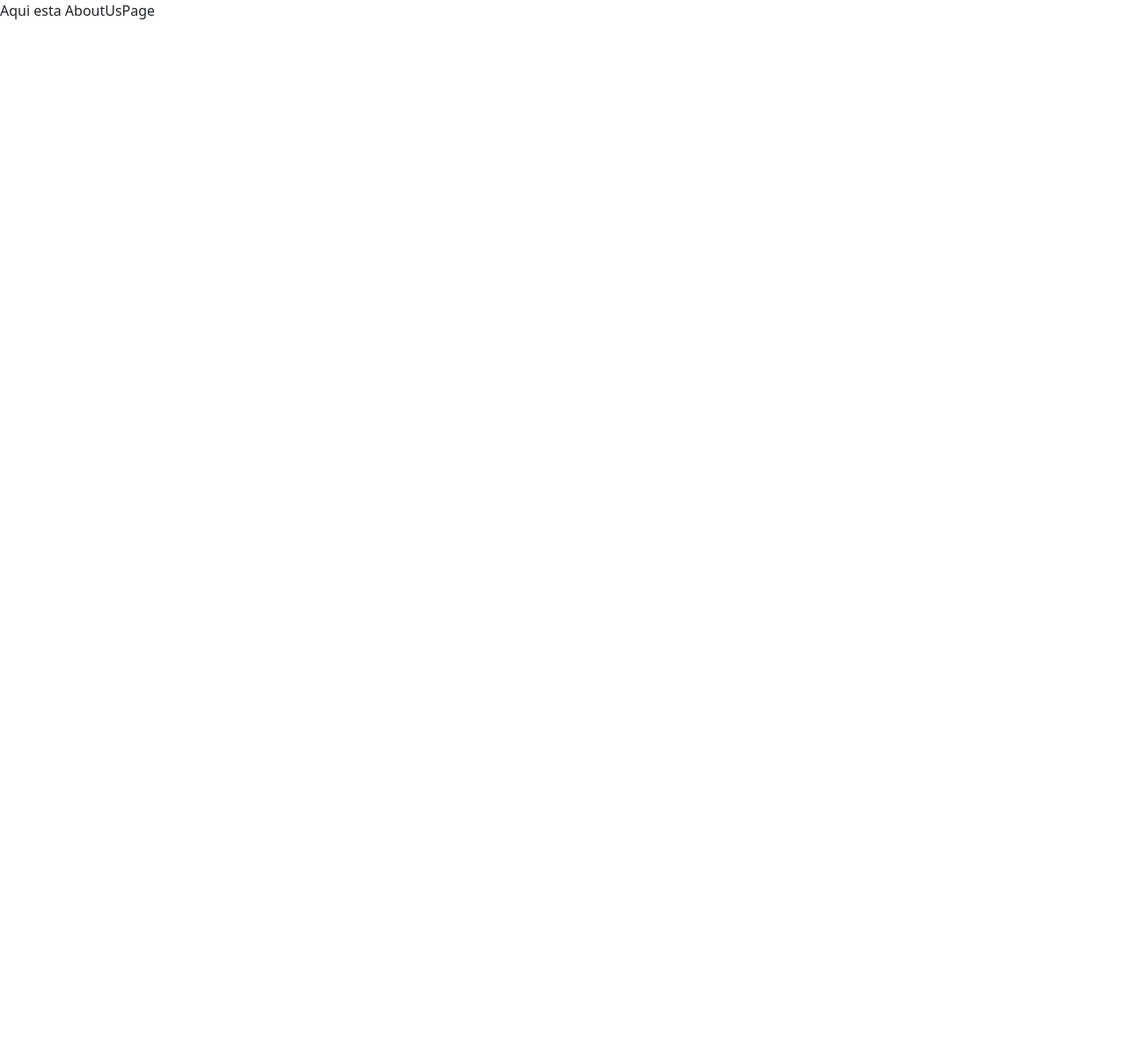
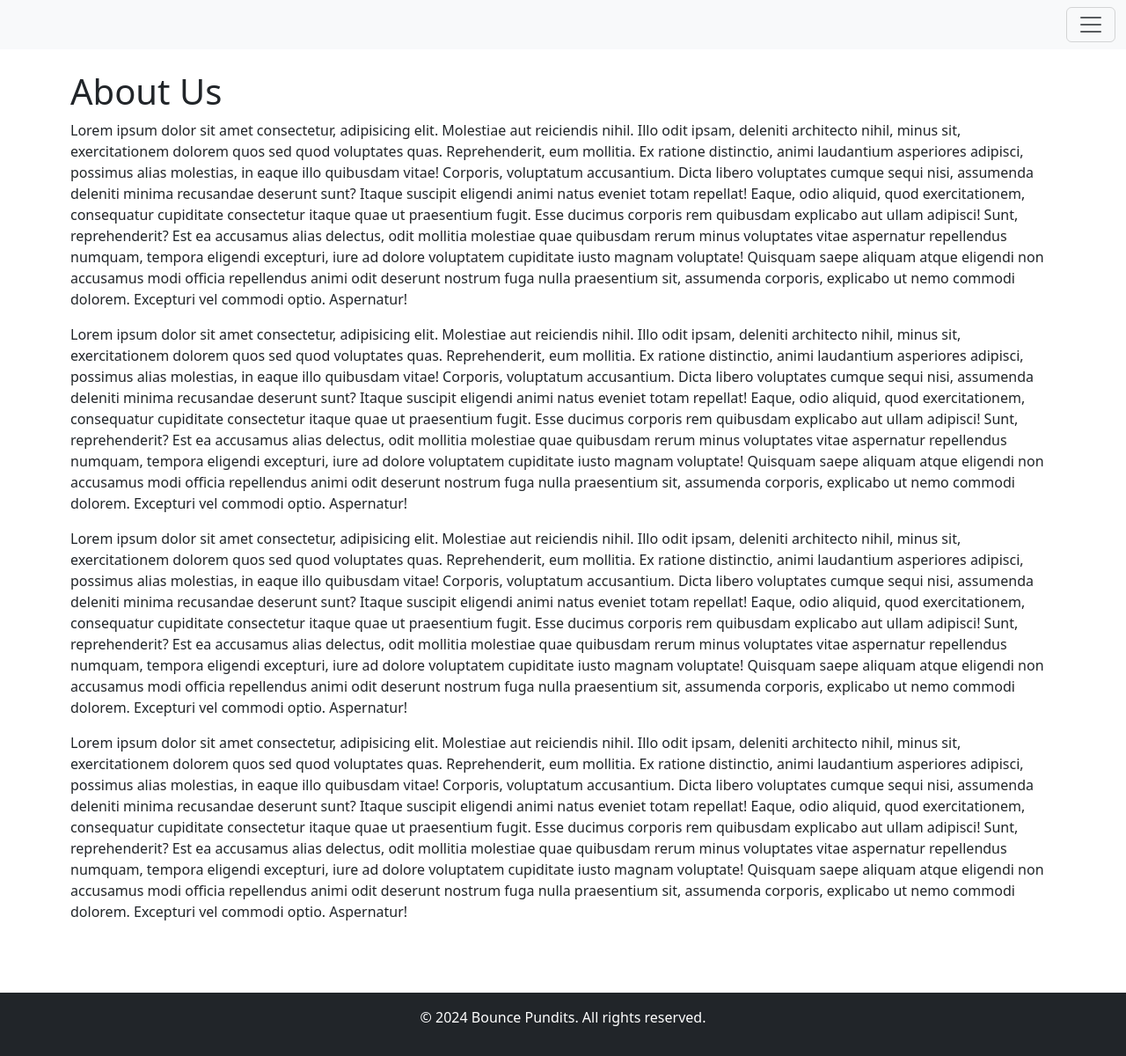
Before and after one commit to martamerchan16/Bounce-Pundits-Client, a React (Vite) app: page /about in a window 1280 px wide. Shown: the whole page at 88% size. Before the commit the page ends 800 px from the top, so only its background shows below. Built offline with nearby package versions, Linux system fonts and the light colour scheme.

Commit message:
home page background video and aboutUs page

```diff
--- a/src/App.css
+++ b/src/App.css
@@ -1,3 +1,3 @@
-img {
+/* img {
     width: 100%;
-}
+} */
--- a/src/App.jsx
+++ b/src/App.jsx
@@ -11,12 +11,16 @@ import EditClubPage from './Pages/EditClubPage/EditClubPage'
 import EditReviewPage from './Pages/EditReviewPage/EditReviewPage'
 import ClubDetailsPage from './Pages/ClubDetailsPage/ClubDetailsPage'
 import NotFoundPage from './Pages/NotFoundPage/NotFoundPage'
+import Navigation from './components/Navigation/Navigation';
+import Footer from './components/Footer_/Footer';
 
 function App() {
 
   return (
 
     <div className='App'>
+
+      <Navigation />
       <Routes>
         <Route path='/' element={<HomePage />} />
         <Route path='/about' element={<AboutUsPage />} />
@@ -28,6 +32,7 @@ function App() {
         <Route path='/clubs/:id/review/edit/:id' element={<EditReviewPage />} />
         <Route path='*' element={<NotFoundPage />} />
       </Routes>
+      <Footer />
     </div>
   )
 }
--- a/src/Pages/AboutUsPage/AboutUsPage.css
+++ b/src/Pages/AboutUsPage/AboutUsPage.css
@@ -0,0 +1,3 @@
+.aboutus {
+    margin: 80px;
+}
--- a/src/Pages/AboutUsPage/AboutUsPage.jsx
+++ b/src/Pages/AboutUsPage/AboutUsPage.jsx
@@ -1,7 +1,33 @@
+import "./AboutUsPage.css"
+
 const AboutUsPage = () => {
 
     return (
-        <p>Aqui esta AboutUsPage</p>
+        <div className="aboutus">
+
+            <h1>About Us</h1>
+            <p>Lorem ipsum dolor sit amet consectetur, adipisicing elit. Molestiae aut reiciendis nihil. Illo odit ipsam, deleniti architecto nihil, minus sit, exercitationem dolorem quos sed quod voluptates quas. Reprehenderit, eum mollitia.
+                Ex ratione distinctio, animi laudantium asperiores adipisci, possimus alias molestias, in eaque illo quibusdam vitae! Corporis, voluptatum accusantium. Dicta libero voluptates cumque sequi nisi, assumenda deleniti minima recusandae deserunt sunt?
+                Itaque suscipit eligendi animi natus eveniet totam repellat! Eaque, odio aliquid, quod exercitationem, consequatur cupiditate consectetur itaque quae ut praesentium fugit. Esse ducimus corporis rem quibusdam explicabo aut ullam adipisci!
+                Sunt, reprehenderit? Est ea accusamus alias delectus, odit mollitia molestiae quae quibusdam rerum minus voluptates vitae aspernatur repellendus numquam, tempora eligendi excepturi, iure ad dolore voluptatem cupiditate iusto magnam voluptate!
+                Quisquam saepe aliquam atque eligendi non accusamus modi officia repellendus animi odit deserunt nostrum fuga nulla praesentium sit, assumenda corporis, explicabo ut nemo commodi dolorem. Excepturi vel commodi optio. Aspernatur!</p>
+            <p>Lorem ipsum dolor sit amet consectetur, adipisicing elit. Molestiae aut reiciendis nihil. Illo odit ipsam, deleniti architecto nihil, minus sit, exercitationem dolorem quos sed quod voluptates quas. Reprehenderit, eum mollitia.
+                Ex ratione distinctio, animi laudantium asperiores adipisci, possimus alias molestias, in eaque illo quibusdam vitae! Corporis, voluptatum accusantium. Dicta libero voluptates cumque sequi nisi, assumenda deleniti minima recusandae deserunt sunt?
+                Itaque suscipit eligendi animi natus eveniet totam repellat! Eaque, odio aliquid, quod exercitationem, consequatur cupiditate consectetur itaque quae ut praesentium fugit. Esse ducimus corporis rem quibusdam explicabo aut ullam adipisci!
+                Sunt, reprehenderit? Est ea accusamus alias delectus, odit mollitia molestiae quae quibusdam rerum minus voluptates vitae aspernatur repellendus numquam, tempora eligendi excepturi, iure ad dolore voluptatem cupiditate iusto magnam voluptate!
+                Quisquam saepe aliquam atque eligendi non accusamus modi officia repellendus animi odit deserunt nostrum fuga nulla praesentium sit, assumenda corporis, explicabo ut nemo commodi dolorem. Excepturi vel commodi optio. Aspernatur!</p>
+            <p>Lorem ipsum dolor sit amet consectetur, adipisicing elit. Molestiae aut reiciendis nihil. Illo odit ipsam, deleniti architecto nihil, minus sit, exercitationem dolorem quos sed quod voluptates quas. Reprehenderit, eum mollitia.
+                Ex ratione distinctio, animi laudantium asperiores adipisci, possimus alias molestias, in eaque illo quibusdam vitae! Corporis, voluptatum accusantium. Dicta libero voluptates cumque sequi nisi, assumenda deleniti minima recusandae deserunt sunt?
+                Itaque suscipit eligendi animi natus eveniet totam repellat! Eaque, odio aliquid, quod exercitationem, consequatur cupiditate consectetur itaque quae ut praesentium fugit. Esse ducimus corporis rem quibusdam explicabo aut ullam adipisci!
+                Sunt, reprehenderit? Est ea accusamus alias delectus, odit mollitia molestiae quae quibusdam rerum minus voluptates vitae aspernatur repellendus numquam, tempora eligendi excepturi, iure ad dolore voluptatem cupiditate iusto magnam voluptate!
+                Quisquam saepe aliquam atque eligendi non accusamus modi officia repellendus animi odit deserunt nostrum fuga nulla praesentium sit, assumenda corporis, explicabo ut nemo commodi dolorem. Excepturi vel commodi optio. Aspernatur!</p>
+            <p>Lorem ipsum dolor sit amet consectetur, adipisicing elit. Molestiae aut reiciendis nihil. Illo odit ipsam, deleniti architecto nihil, minus sit, exercitationem dolorem quos sed quod voluptates quas. Reprehenderit, eum mollitia.
+                Ex ratione distinctio, animi laudantium asperiores adipisci, possimus alias molestias, in eaque illo quibusdam vitae! Corporis, voluptatum accusantium. Dicta libero voluptates cumque sequi nisi, assumenda deleniti minima recusandae deserunt sunt?
+                Itaque suscipit eligendi animi natus eveniet totam repellat! Eaque, odio aliquid, quod exercitationem, consequatur cupiditate consectetur itaque quae ut praesentium fugit. Esse ducimus corporis rem quibusdam explicabo aut ullam adipisci!
+                Sunt, reprehenderit? Est ea accusamus alias delectus, odit mollitia molestiae quae quibusdam rerum minus voluptates vitae aspernatur repellendus numquam, tempora eligendi excepturi, iure ad dolore voluptatem cupiditate iusto magnam voluptate!
+                Quisquam saepe aliquam atque eligendi non accusamus modi officia repellendus animi odit deserunt nostrum fuga nulla praesentium sit, assumenda corporis, explicabo ut nemo commodi dolorem. Excepturi vel commodi optio. Aspernatur!</p>
+
+        </div>
     )
 }
 export default AboutUsPage
--- a/src/Pages/ClubsPage.jsx/ClubsPage.jsx
+++ b/src/Pages/ClubsPage.jsx/ClubsPage.jsx
@@ -36,7 +36,7 @@ const ClubPage = () => {
         < div className="ClubsPage" >
 
             {isLoading ?
-                <h1>Cargando...</h1>
+                <h1>Cargando!!!...</h1>
                 : clubs.map(eachClub => {
 
                     return (
--- a/src/Pages/HomePage/HomePage.css
+++ b/src/Pages/HomePage/HomePage.css
@@ -0,0 +1,32 @@
+.HomePage {
+    display: flex;
+    flex-direction: column;
+    min-height: 100vh;
+    width: 100%;
+}
+
+.video-section {
+    position: relative;
+    height: 100vh;
+    scroll-snap-align: start;
+    display: flex;
+    align-items: center;
+    justify-content: center;
+    color: white;
+    text-align: center;
+}
+
+.bg-video {
+    position: absolute;
+    top: 0;
+    left: 0;
+    width: 100%;
+    height: 100%;
+    object-fit: cover;
+    z-index: -1;
+}
+
+
+.content {
+    z-index: 1;
+}
--- a/src/components/Footer_/Footer.css
+++ b/src/components/Footer_/Footer.css
@@ -0,0 +1,3 @@
+.footer {
+    position: Bottom;
+}
--- a/src/components/Footer_/Footer.jsx
+++ b/src/components/Footer_/Footer.jsx
@@ -1,9 +1,17 @@
+import "./Footer.css"
+
 function Footer() {
 
     return (
-        <div>
-            <h2>footer!!!!</h2>
-        </div>
+
+        <footer className="footer bg-dark text-white mt-auto py-3">
+
+            <div className="text-center">
+                <p>© 2024 Bounce Pundits. All rights reserved.</p>
+            </div>
+
+        </footer>
+
     )
 }
 
--- a/src/components/Navigation/Navigation.jsx
+++ b/src/components/Navigation/Navigation.jsx
@@ -1,18 +1,14 @@
-import Button from 'react-bootstrap/Button';
-import Container from 'react-bootstrap/Container';
-import Form from 'react-bootstrap/Form';
-import Nav from 'react-bootstrap/Nav';
-import Navbar from 'react-bootstrap/Navbar';
-import NavDropdown from 'react-bootstrap/NavDropdown';
-import Offcanvas from 'react-bootstrap/Offcanvas';
+import { Navbar, Container, Form, Offcanvas, Nav, Button } from 'react-bootstrap'
+import { Link } from 'react-router-dom';
 
 function Navigation() {
 
     return (
-        <>
-            <Navbar key={'lg'} expand={'lg'} className="bg-body-tertiary mb-3">
+
+        <Navbar key={false} expand={false} className="bg-body-tertiary mb-3" fixed='top'>
             <Container fluid>
-                    <Navbar.Brand href="#">Navbar Offcanvas</Navbar.Brand>
+                {/* <Navbar.Brand to="/" as={Link}>Buonce Pundits</Navbar.Brand> */}
+                <Navbar.Brand></Navbar.Brand>
                 <Navbar.Toggle aria-controls={`offcanvasNavbar-expand-lg`} />
                 <Navbar.Offcanvas
                     id={`offcanvasNavbar-expand-lg`}
@@ -21,42 +17,22 @@ function Navigation() {
                 >
                     <Offcanvas.Header closeButton>
                         <Offcanvas.Title id={`offcanvasNavbarLabel-expand-lg`}>
-                                Offcanvas
+                            Buonce Pundits
                         </Offcanvas.Title>
                     </Offcanvas.Header>
                     <Offcanvas.Body>
                         <Nav className="justify-content-end flex-grow-1 pe-3">
-                                <Nav.Link href="#action1">Home</Nav.Link>
-                                <Nav.Link href="#action2">Link</Nav.Link>
-                                <NavDropdown
-                                    title="Dropdown"
-                                    id={`offcanvasNavbarDropdown-expand-lg`}
-                                >
-                                    <NavDropdown.Item href="#action3">Action</NavDropdown.Item>
-                                    <NavDropdown.Item href="#action4">
-                                        Another action
-                                    </NavDropdown.Item>
-                                    <NavDropdown.Divider />
-                                    <NavDropdown.Item href="#action5">
-                                        Something else here
-                                    </NavDropdown.Item>
-                                </NavDropdown>
+                            <Nav.Link to="/" as={Link}>Home</Nav.Link>
+                            <Nav.Link to="/clubs" as={Link}>Clubs</Nav.Link>
+                            <Nav.Link to="/about" as={Link}>About Us</Nav.Link>
+
                         </Nav>
-                            <Form className="d-flex">
-                                <Form.Control
-                                    type="search"
-                                    placeholder="Search"
-                                    className="me-2"
-                                    aria-label="Search"
-                                />
-                                <Button variant="outline-success">Search</Button>
-                            </Form>
+
                     </Offcanvas.Body>
                 </Navbar.Offcanvas>
             </Container>
         </Navbar>
 
-        </>
     )
 
 }
```
Also changed, not shown: src/Pages/HomePage/HomePage.jsx (+43 -3 lines). Lines whose indentation alone changed are shown as unchanged.
